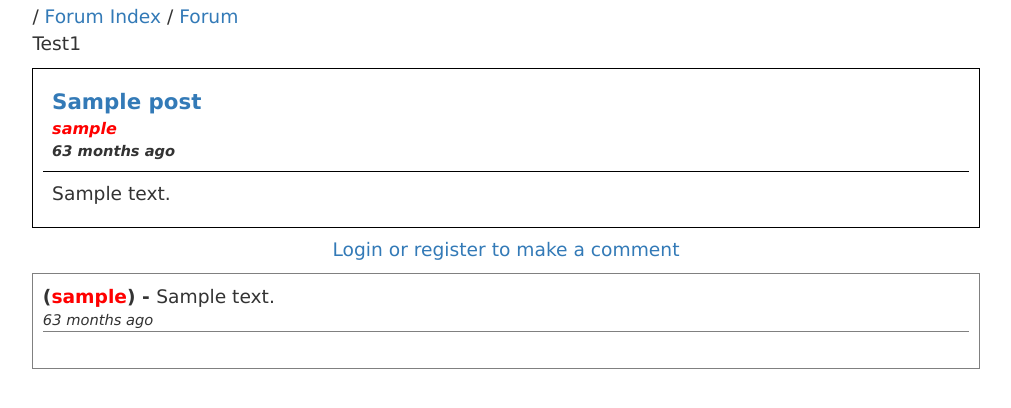
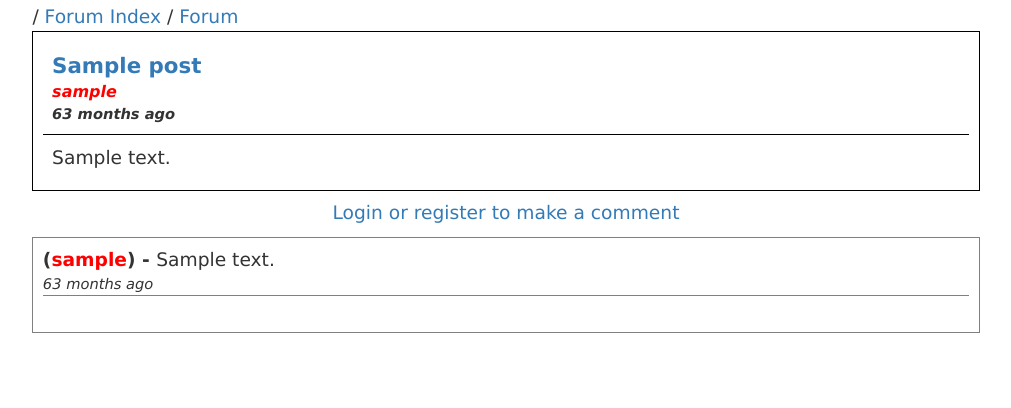
Before and after one commit to ZCW-Spring25/CircusCircus, a Flask app: page /viewpost?post=1 in a window 1280 px wide. Shown: the part 78-486 px from the top of the page, without its empty margins (134-1145 px from the left). Run offline with Flask 3, Linux system fonts and the light colour scheme; tables that the repository leaves empty hold one stand-in row (values such as "Sample post"); some libraries are stand-ins or nearby versions.

Commit message:
attempt 2

```diff
--- a/forum/templates/viewpost.html
+++ b/forum/templates/viewpost.html
@@ -1,7 +1,6 @@
 {% extends 'layout.html' %}
 {% block body %}
 {{ path|safe}}
-<p>Test1</p>
 <div class="actualpost">
 	<div class="actualposttitle">
 		<a href="/viewpost?post={{ post.id }}">{{post.title}}</a>
```
